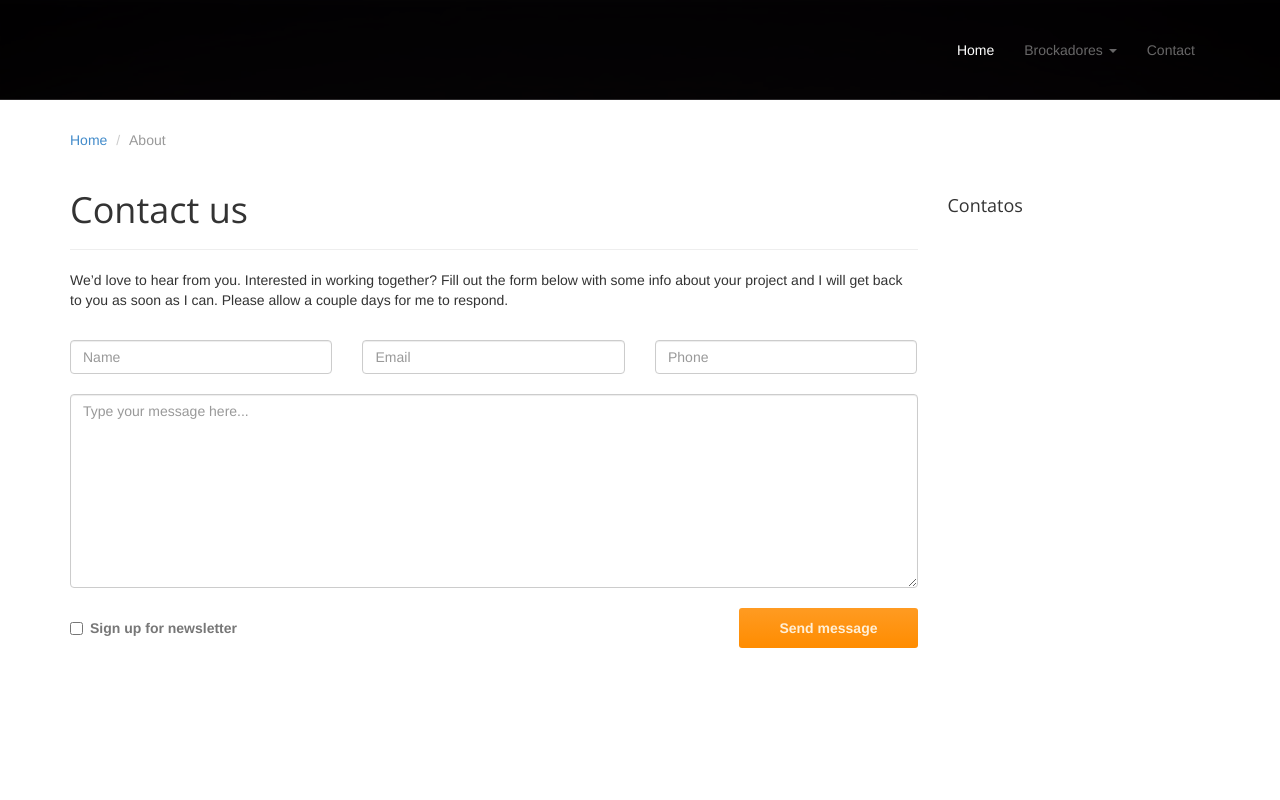
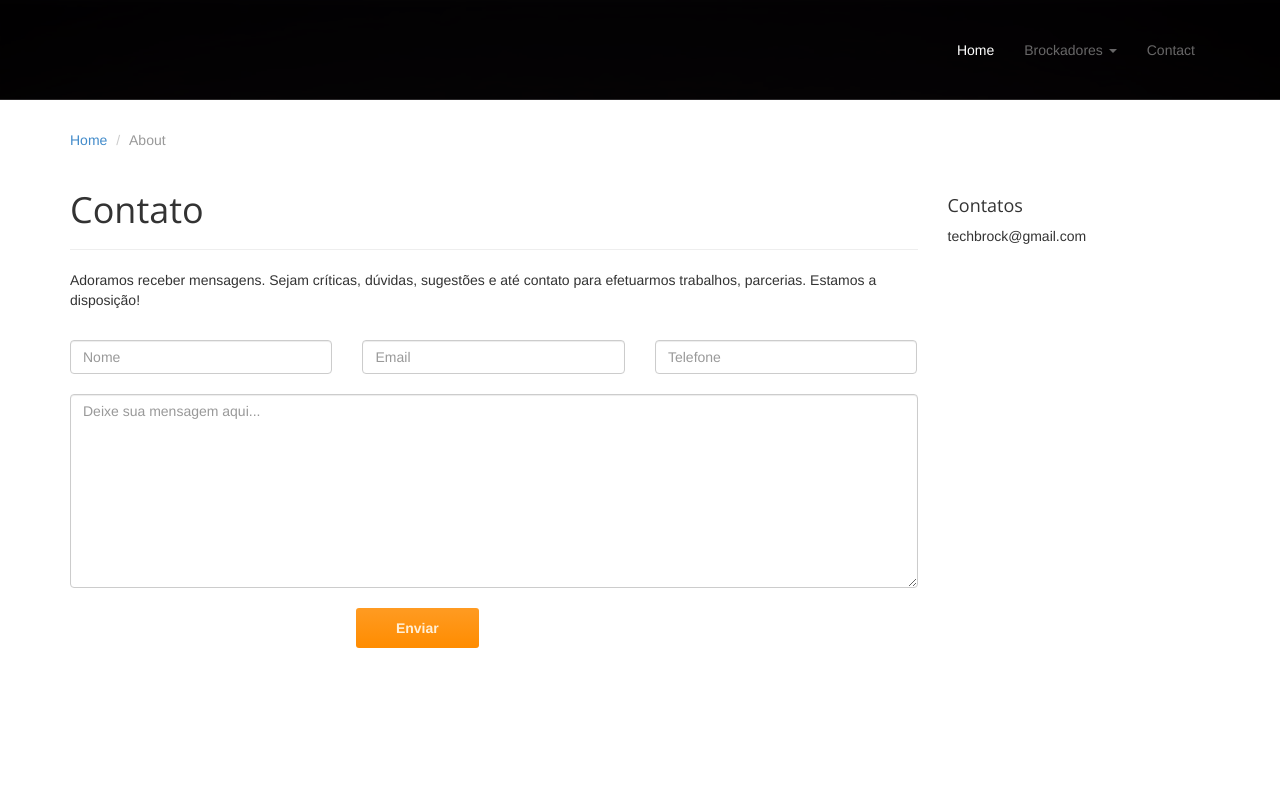
Before and after one commit to TechBrock/techbrock.github.io, a plain HTML site: page contact.html in a window 1280 px wide. Shown: the top 800 px of the page. Drawn offline with nearby package versions, Linux system fonts and the light colour scheme.

Commit message:
Update contact.html

```diff
--- a/contact.html
+++ b/contact.html
@@ -65,38 +65,38 @@
 			<!-- Article main content -->
 			<article class="col-sm-9 maincontent">
 				<header class="page-header">
-					<h1 class="page-title">Contact us</h1>
+					<h1 class="page-title">Contato</h1>
 				</header>
 
 				<p>
-					We’d love to hear from you. Interested in working together? Fill out the form below with some info about your project and I will get back to you as soon as I can. Please allow a couple days for me to respond.
+					Adoramos receber mensagens. Sejam críticas, dúvidas, sugestões e até contato para efetuarmos trabalhos, parcerias. Estamos a disposição!
 				</p>
 				<br>
 					<form>
 						<div class="row">
 							<div class="col-sm-4">
-								<input class="form-control" type="text" placeholder="Name">
+								<input class="form-control" type="text" placeholder="Nome">
 							</div>
 							<div class="col-sm-4">
 								<input class="form-control" type="text" placeholder="Email">
 							</div>
 							<div class="col-sm-4">
-								<input class="form-control" type="text" placeholder="Phone">
+								<input class="form-control" type="text" placeholder="Telefone">
 							</div>
 						</div>
 						<br>
 						<div class="row">
 							<div class="col-sm-12">
-								<textarea placeholder="Type your message here..." class="form-control" rows="9"></textarea>
+								<textarea placeholder="Deixe sua mensagem aqui..." class="form-control" rows="9"></textarea>
 							</div>
 						</div>
 						<br>
 						<div class="row">
-							<div class="col-sm-6">
+							<!--<div class="col-sm-6">
 								<label class="checkbox"><input type="checkbox"> Sign up for newsletter</label>
-							</div>
+							</div>-->
 							<div class="col-sm-6 text-right">
-								<input class="btn btn-action" type="submit" value="Send message">
+								<input class="btn btn-action" type="submit" value="Enviar">
 							</div>
 						</div>
 					</form>
@@ -109,6 +109,7 @@
 
 				<div class="widget">
 					<h4>Contatos</h4>
+					<address>techbrock@gmail.com</address>
 					<!--<address>
 						2002 Holcombe Boulevard, Houston, TX 77030, USA
 					</address>
```
